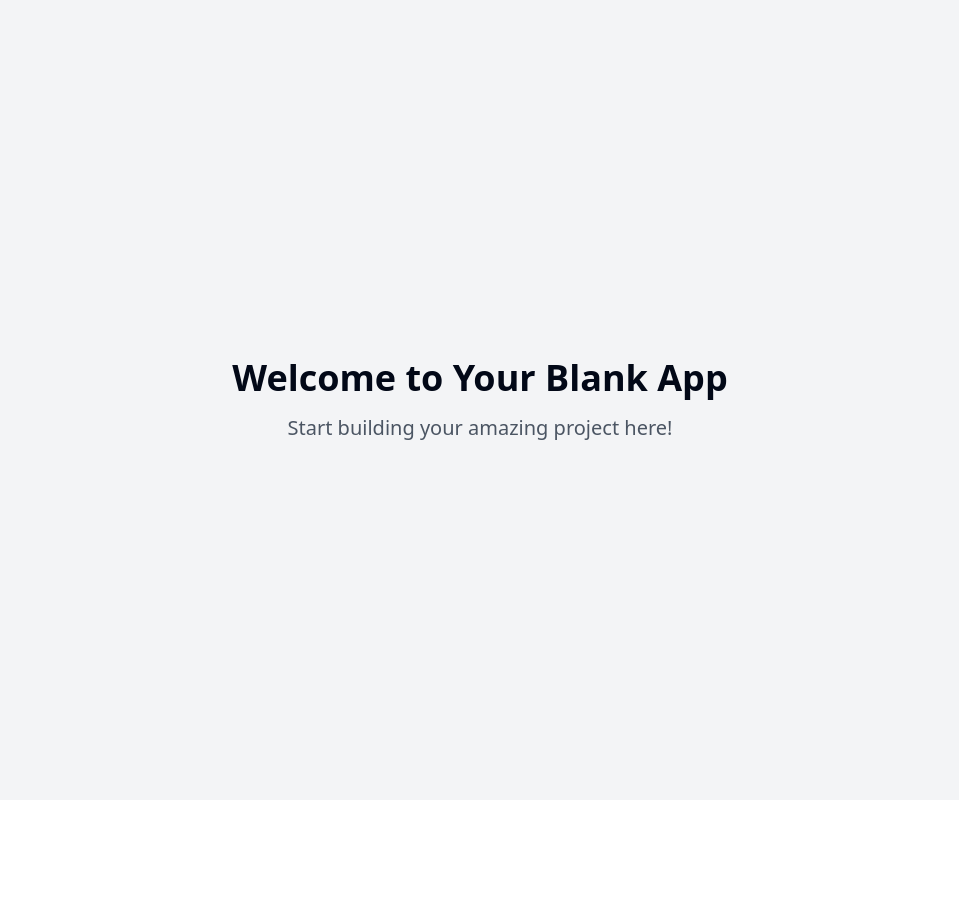
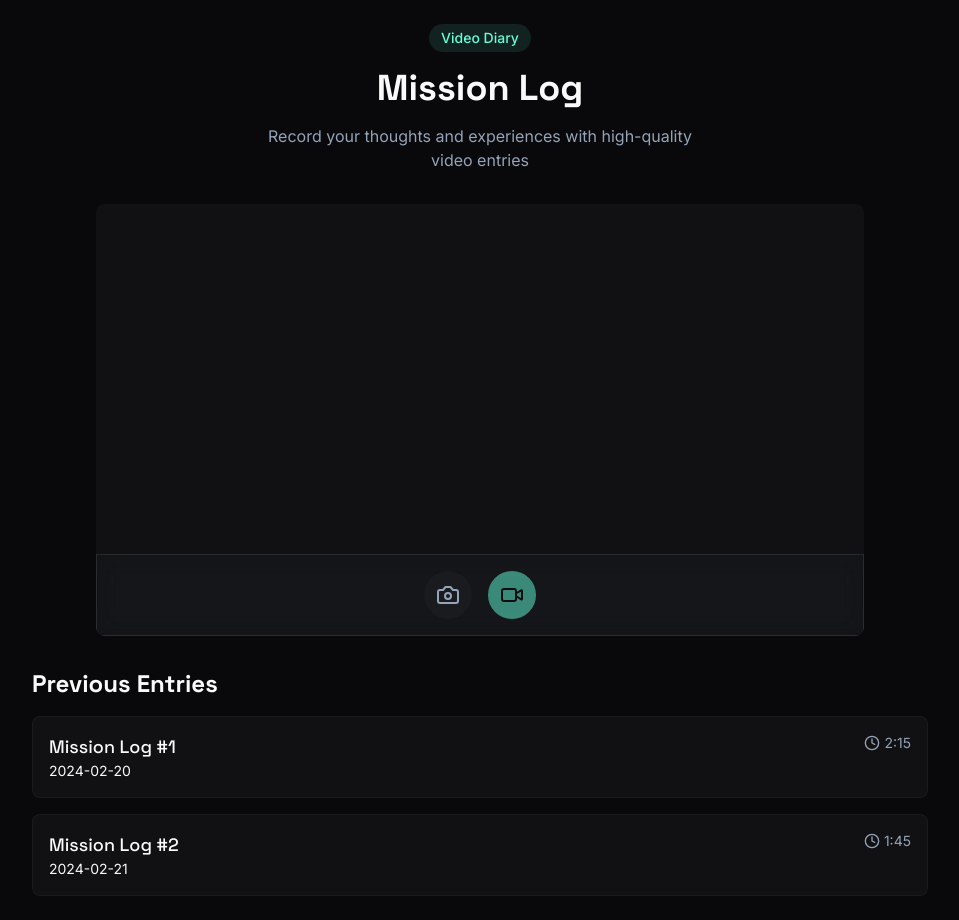
Before and after one commit to mkmutaki/Blackbox, a React (Vite) app: page / in a window 1280 px wide. Shown: the whole page, without its empty margins (160-1119 px from the left). Before the commit the page ends 800 px from the top, so only its background shows below. Built offline with nearby package versions, Linux system fonts and the light colour scheme.

Commit message:
Add video diary prototype
This commit adds a prototype for a diary app that allows users to record video entries in a format similar to astronaut video logs.

```diff
--- /dev/null
+++ b/src/components/EntryList.tsx
@@ -0,0 +1,51 @@
+
+import { Clock } from 'lucide-react';
+
+type Entry = {
+  id: string;
+  title: string;
+  date: string;
+  duration: string;
+};
+
+const EntryList = () => {
+  // Mock data - in a real app, this would come from a database
+  const entries: Entry[] = [
+    {
+      id: '1',
+      title: 'Mission Log #1',
+      date: '2024-02-20',
+      duration: '2:15',
+    },
+    {
+      id: '2',
+      title: 'Mission Log #2',
+      date: '2024-02-21',
+      duration: '1:45',
+    },
+  ];
+
+  return (
+    <div className="space-y-4 animate-fade-up">
+      <h2 className="text-2xl font-space font-bold text-foreground">Previous Entries</h2>
+      <div className="grid gap-4">
+        {entries.map((entry) => (
+          <div key={entry.id} className="entry-card">
+            <div className="flex items-start justify-between">
+              <div>
+                <h3 className="font-space font-medium text-lg text-foreground">{entry.title}</h3>
+                <p className="text-sm text-muted-foreground">{entry.date}</p>
+              </div>
+              <div className="flex items-center text-muted">
+                <Clock size={16} className="mr-1" />
+                <span className="text-sm">{entry.duration}</span>
+              </div>
+            </div>
+          </div>
+        ))}
+      </div>
+    </div>
+  );
+};
+
+export default EntryList;
--- /dev/null
+++ b/src/components/VideoRecorder.tsx
@@ -0,0 +1,115 @@
+
+import { useState, useRef } from 'react';
+import { Camera, CameraOff, Video } from 'lucide-react';
+import { cn } from '@/lib/utils';
+
+const VideoRecorder = () => {
+  const [isRecording, setIsRecording] = useState(false);
+  const [isCameraOn, setIsCameraOn] = useState(false);
+  const videoRef = useRef<HTMLVideoElement>(null);
+  const mediaRecorderRef = useRef<MediaRecorder | null>(null);
+  const streamRef = useRef<MediaStream | null>(null);
+
+  const startCamera = async () => {
+    try {
+      const stream = await navigator.mediaDevices.getUserMedia({ video: true, audio: true });
+      if (videoRef.current) {
+        videoRef.current.srcObject = stream;
+      }
+      streamRef.current = stream;
+      setIsCameraOn(true);
+    } catch (err) {
+      console.error('Error accessing camera:', err);
+    }
+  };
+
+  const stopCamera = () => {
+    if (streamRef.current) {
+      streamRef.current.getTracks().forEach(track => track.stop());
+      if (videoRef.current) {
+        videoRef.current.srcObject = null;
+      }
+      streamRef.current = null;
+      setIsCameraOn(false);
+    }
+  };
+
+  const toggleCamera = () => {
+    if (isCameraOn) {
+      stopCamera();
+    } else {
+      startCamera();
+    }
+  };
+
+  const startRecording = () => {
+    if (!streamRef.current) return;
+
+    const mediaRecorder = new MediaRecorder(streamRef.current);
+    const chunks: BlobPart[] = [];
+
+    mediaRecorder.ondataavailable = (e) => {
+      if (e.data.size > 0) {
+        chunks.push(e.data);
+      }
+    };
+
+    mediaRecorder.onstop = () => {
+      const blob = new Blob(chunks, { type: 'video/webm' });
+      const url = URL.createObjectURL(blob);
+      // Here we would normally save the video or upload it
+      console.log('Recording finished:', url);
+    };
+
+    mediaRecorder.start();
+    mediaRecorderRef.current = mediaRecorder;
+    setIsRecording(true);
+  };
+
+  const stopRecording = () => {
+    if (mediaRecorderRef.current && isRecording) {
+      mediaRecorderRef.current.stop();
+      setIsRecording(false);
+    }
+  };
+
+  return (
+    <div className="animate-fade-up">
+      <div className="video-container">
+        <video
+          ref={videoRef}
+          autoPlay
+          playsInline
+          muted
+          className="w-full h-full object-cover"
+        />
+        <div className="absolute bottom-0 left-0 right-0 p-4 glassmorphism">
+          <div className="flex justify-center gap-4">
+            <button
+              onClick={toggleCamera}
+              className={cn(
+                "p-3 rounded-full transition-all duration-300",
+                isCameraOn ? "bg-accent text-accent-foreground" : "bg-secondary text-muted hover:text-foreground"
+              )}
+            >
+              {isCameraOn ? <CameraOff size={24} /> : <Camera size={24} />}
+            </button>
+            <button
+              onClick={isRecording ? stopRecording : startRecording}
+              disabled={!isCameraOn}
+              className={cn(
+                "p-3 rounded-full transition-all duration-300",
+                isRecording ? "bg-destructive text-destructive-foreground" : "bg-accent text-accent-foreground",
+                !isCameraOn && "opacity-50 cursor-not-allowed"
+              )}
+            >
+              <Video size={24} />
+            </button>
+          </div>
+        </div>
+      </div>
+    </div>
+  );
+};
+
+export default VideoRecorder;
--- a/src/index.css
+++ b/src/index.css
@@ -1,101 +1,56 @@
+
+@import url('https://fonts.googleapis.com/css2?family=Space+Grotesk:wght@300;400;500;600;700&display=swap');
+@import url('https://fonts.googleapis.com/css2?family=Inter:wght@100;200;300;400;500;600;700;800;900&display=swap');
+
 @tailwind base;
 @tailwind components;
 @tailwind utilities;
 
 @layer base {
   :root {
-    --background: 0 0% 100%;
-    --foreground: 222.2 84% 4.9%;
-
-    --card: 0 0% 100%;
-    --card-foreground: 222.2 84% 4.9%;
-
-    --popover: 0 0% 100%;
-    --popover-foreground: 222.2 84% 4.9%;
-
-    --primary: 222.2 47.4% 11.2%;
-    --primary-foreground: 210 40% 98%;
-
-    --secondary: 210 40% 96.1%;
-    --secondary-foreground: 222.2 47.4% 11.2%;
-
-    --muted: 210 40% 96.1%;
-    --muted-foreground: 215.4 16.3% 46.9%;
-
-    --accent: 210 40% 96.1%;
-    --accent-foreground: 222.2 47.4% 11.2%;
-
-    --destructive: 0 84.2% 60.2%;
-    --destructive-foreground: 210 40% 98%;
-
-    --border: 214.3 31.8% 91.4%;
-    --input: 214.3 31.8% 91.4%;
-    --ring: 222.2 84% 4.9%;
-
+    --background: 240 10% 4%;
+    --foreground: 0 0% 98%;
+    --card: 240 10% 4%;
+    --card-foreground: 0 0% 98%;
+    --popover: 240 10% 4%;
+    --popover-foreground: 0 0% 98%;
+    --primary: 173 100% 69%;
+    --primary-foreground: 240 10% 4%;
+    --secondary: 240 10% 4%;
+    --secondary-foreground: 0 0% 98%;
+    --muted: 240 5% 64%;
+    --muted-foreground: 240 5% 64%;
+    --accent: 173 100% 69%;
+    --accent-foreground: 240 10% 4%;
+    --destructive: 0 62.8% 30.6%;
+    --destructive-foreground: 0 0% 98%;
+    --border: 240 4% 16%;
+    --input: 240 4% 16%;
+    --ring: 173 100% 69%;
     --radius: 0.5rem;
-
-    --sidebar-background: 0 0% 98%;
-
-    --sidebar-foreground: 240 5.3% 26.1%;
-
-    --sidebar-primary: 240 5.9% 10%;
-
-    --sidebar-primary-foreground: 0 0% 98%;
-
-    --sidebar-accent: 240 4.8% 95.9%;
-
-    --sidebar-accent-foreground: 240 5.9% 10%;
-
-    --sidebar-border: 220 13% 91%;
-
-    --sidebar-ring: 217.2 91.2% 59.8%;
   }
 
-  .dark {
-    --background: 222.2 84% 4.9%;
-    --foreground: 210 40% 98%;
-
-    --card: 222.2 84% 4.9%;
-    --card-foreground: 210 40% 98%;
-
-    --popover: 222.2 84% 4.9%;
-    --popover-foreground: 210 40% 98%;
-
-    --primary: 210 40% 98%;
-    --primary-foreground: 222.2 47.4% 11.2%;
-
-    --secondary: 217.2 32.6% 17.5%;
-    --secondary-foreground: 210 40% 98%;
-
-    --muted: 217.2 32.6% 17.5%;
-    --muted-foreground: 215 20.2% 65.1%;
-
-    --accent: 217.2 32.6% 17.5%;
-    --accent-foreground: 210 40% 98%;
-
-    --destructive: 0 62.8% 30.6%;
-    --destructive-foreground: 210 40% 98%;
-
-    --border: 217.2 32.6% 17.5%;
-    --input: 217.2 32.6% 17.5%;
-    --ring: 212.7 26.8% 83.9%;
-    --sidebar-background: 240 5.9% 10%;
-    --sidebar-foreground: 240 4.8% 95.9%;
-    --sidebar-primary: 224.3 76.3% 48%;
-    --sidebar-primary-foreground: 0 0% 100%;
-    --sidebar-accent: 240 3.7% 15.9%;
-    --sidebar-accent-foreground: 240 4.8% 95.9%;
-    --sidebar-border: 240 3.7% 15.9%;
-    --sidebar-ring: 217.2 91.2% 59.8%;
-  }
-}
-
-@layer base {
   * {
     @apply border-border;
   }
 
   body {
-    @apply bg-background text-foreground;
+    @apply bg-background text-foreground font-sans;
+  }
+
+  .video-container {
+    @apply relative aspect-video w-full max-w-3xl mx-auto rounded-lg overflow-hidden bg-secondary/50 backdrop-blur-sm;
+  }
+
+  .entry-card {
+    @apply bg-secondary/50 backdrop-blur-sm border border-border/50 rounded-lg p-4 transition-all duration-300 hover:border-accent/50;
   }
 }
+
+.glassmorphism {
+  @apply bg-secondary/30 backdrop-blur-md border border-white/10;
+}
+
+.text-gradient {
+  @apply bg-clip-text text-transparent bg-gradient-to-r from-accent to-primary;
+}
--- a/src/pages/Index.tsx
+++ b/src/pages/Index.tsx
@@ -1,11 +1,28 @@
-// Update this page (the content is just a fallback if you fail to update the page)
+
+import VideoRecorder from "@/components/VideoRecorder";
+import EntryList from "@/components/EntryList";
 
 const Index = () => {
   return (
-    <div className="min-h-screen flex items-center justify-center bg-gray-100">
-      <div className="text-center">
-        <h1 className="text-4xl font-bold mb-4">Welcome to Your Blank App</h1>
-        <p className="text-xl text-gray-600">Start building your amazing project here!</p>
+    <div className="min-h-screen bg-background p-6">
+      <div className="max-w-4xl mx-auto space-y-8">
+        <header className="text-center space-y-4">
+          <div className="inline-block px-3 py-1 rounded-full bg-accent/10 text-accent text-sm font-medium">
+            Video Diary
+          </div>
+          <h1 className="text-4xl font-space font-bold text-foreground">
+            Mission Log
+          </h1>
+          <p className="text-muted max-w-md mx-auto">
+            Record your thoughts and experiences with high-quality video entries
+          </p>
+        </header>
+
+        <VideoRecorder />
+
+        <div className="mt-12">
+          <EntryList />
+        </div>
       </div>
     </div>
   );
--- a/tailwind.config.ts
+++ b/tailwind.config.ts
@@ -1,96 +1,85 @@
+
 import type { Config } from "tailwindcss";
 
 export default {
   darkMode: ["class"],
-	content: [
-		"./pages/**/*.{ts,tsx}",
-		"./components/**/*.{ts,tsx}",
-		"./app/**/*.{ts,tsx}",
-		"./src/**/*.{ts,tsx}",
-	],
+  content: ["./pages/**/*.{ts,tsx}", "./components/**/*.{ts,tsx}", "./app/**/*.{ts,tsx}", "./src/**/*.{ts,tsx}"],
   prefix: "",
   theme: {
     container: {
       center: true,
-			padding: '2rem',
+      padding: "2rem",
       screens: {
-				'2xl': '1400px'
-			}
+        "2xl": "1400px",
+      },
     },
     extend: {
+      fontFamily: {
+        space: ["Space Grotesk", "sans-serif"],
+        sans: ["Inter", "sans-serif"],
+      },
       colors: {
-				border: 'hsl(var(--border))',
-				input: 'hsl(var(--input))',
-				ring: 'hsl(var(--ring))',
-				background: 'hsl(var(--background))',
-				foreground: 'hsl(var(--foreground))',
+        border: "hsl(var(--border))",
+        input: "hsl(var(--input))",
+        ring: "hsl(var(--ring))",
+        background: "hsl(var(--background))",
+        foreground: "hsl(var(--foreground))",
         primary: {
-					DEFAULT: 'hsl(var(--primary))',
-					foreground: 'hsl(var(--primary-foreground))'
+          DEFAULT: "#64FFDA",
+          foreground: "#0A0A0A",
         },
         secondary: {
-					DEFAULT: 'hsl(var(--secondary))',
-					foreground: 'hsl(var(--secondary-foreground))'
+          DEFAULT: "#1A1B1E",
+          foreground: "#F8F9FA",
         },
         destructive: {
-					DEFAULT: 'hsl(var(--destructive))',
-					foreground: 'hsl(var(--destructive-foreground))'
+          DEFAULT: "hsl(var(--destructive))",
+          foreground: "hsl(var(--destructive-foreground))",
         },
         muted: {
-					DEFAULT: 'hsl(var(--muted))',
-					foreground: 'hsl(var(--muted-foreground))'
+          DEFAULT: "#94A3B8",
+          foreground: "#F8F9FA",
         },
         accent: {
-					DEFAULT: 'hsl(var(--accent))',
-					foreground: 'hsl(var(--accent-foreground))'
+          DEFAULT: "#64FFDA",
+          foreground: "#0A0A0A",
         },
         popover: {
-					DEFAULT: 'hsl(var(--popover))',
-					foreground: 'hsl(var(--popover-foreground))'
+          DEFAULT: "hsl(var(--popover))",
+          foreground: "hsl(var(--popover-foreground))",
         },
         card: {
-					DEFAULT: 'hsl(var(--card))',
-					foreground: 'hsl(var(--card-foreground))'
+          DEFAULT: "hsl(var(--card))",
+          foreground: "hsl(var(--card-foreground))",
         },
-				sidebar: {
-					DEFAULT: 'hsl(var(--sidebar-background))',
-					foreground: 'hsl(var(--sidebar-foreground))',
-					primary: 'hsl(var(--sidebar-primary))',
-					'primary-foreground': 'hsl(var(--sidebar-primary-foreground))',
-					accent: 'hsl(var(--sidebar-accent))',
-					'accent-foreground': 'hsl(var(--sidebar-accent-foreground))',
-					border: 'hsl(var(--sidebar-border))',
-					ring: 'hsl(var(--sidebar-ring))'
-				}
-			},
-			borderRadius: {
-				lg: 'var(--radius)',
-				md: 'calc(var(--radius) - 2px)',
-				sm: 'calc(var(--radius) - 4px)'
       },
       keyframes: {
-				'accordion-down': {
-					from: {
-						height: '0'
+        "fade-up": {
+          "0%": {
+            opacity: "0",
+            transform: "translateY(10px)",
           },
-					to: {
-						height: 'var(--radix-accordion-content-height)'
-					}
+          "100%": {
+            opacity: "1",
+            transform: "translateY(0)",
           },
-				'accordion-up': {
-					from: {
-						height: 'var(--radix-accordion-content-height)'
         },
-					to: {
-						height: '0'
-					}
-				}
+        "fade-down": {
+          "0%": {
+            opacity: "0",
+            transform: "translateY(-10px)",
+          },
+          "100%": {
+            opacity: "1",
+            transform: "translateY(0)",
+          },
+        },
       },
       animation: {
-				'accordion-down': 'accordion-down 0.2s ease-out',
-				'accordion-up': 'accordion-up 0.2s ease-out'
-			}
-		}
+        "fade-up": "fade-up 0.5s ease-out",
+        "fade-down": "fade-down 0.5s ease-out",
+      },
+    },
   },
   plugins: [require("tailwindcss-animate")],
 } satisfies Config;
```
Lines whose indentation alone changed are shown as unchanged.
